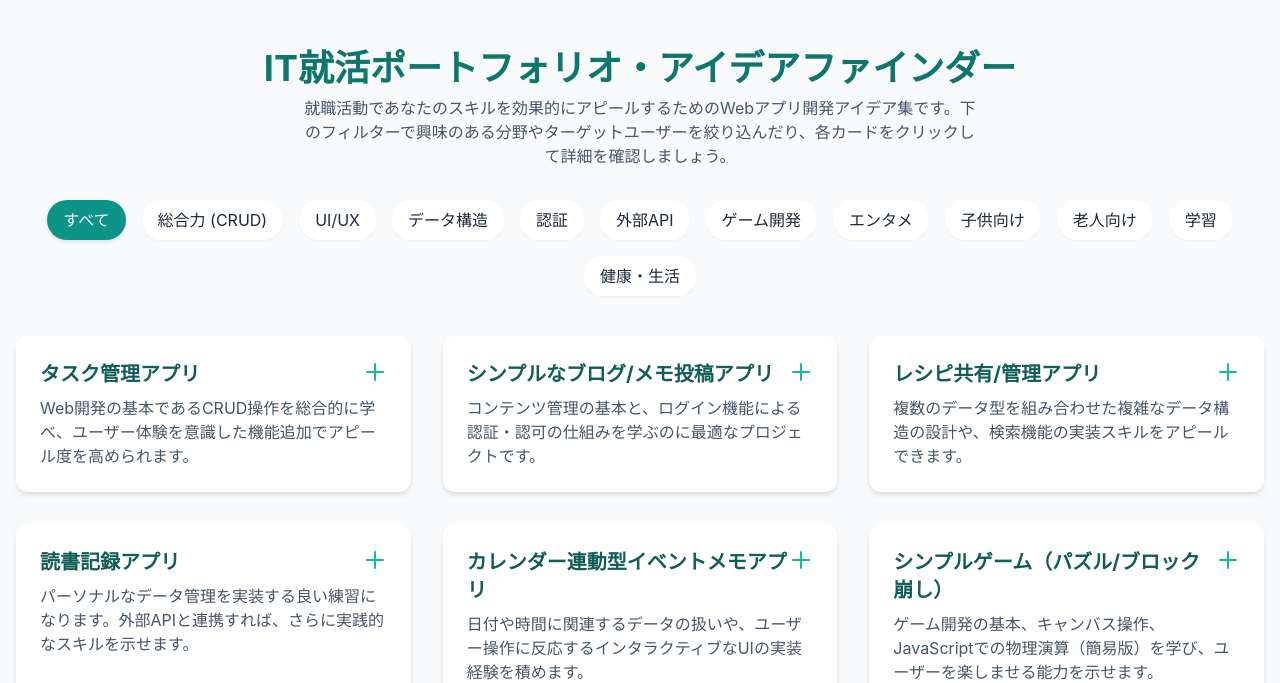
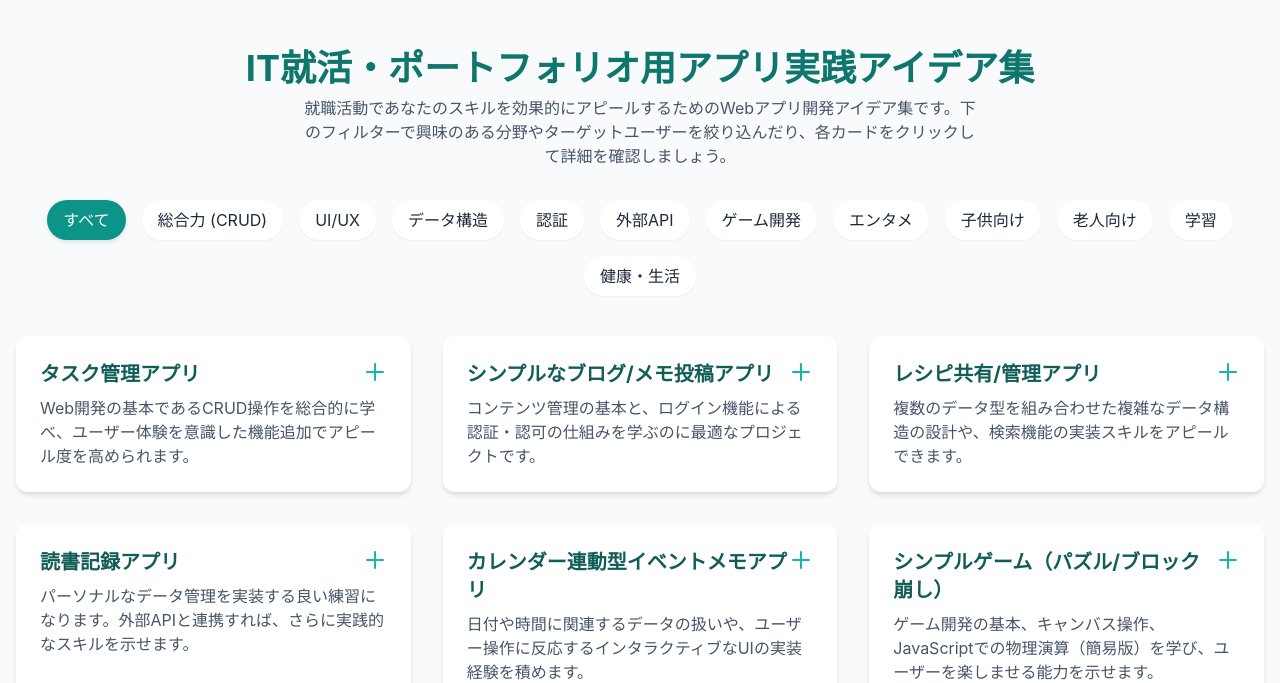
Before and after one commit to masatokg/JobHuntingfor2027_misc, a plain HTML site: page docs/index.html in a window 1280 px wide. Shown: the top 683 px of the page. Drawn offline with nearby package versions, Linux system fonts and the light colour scheme.

Commit message:
Update index.html

```diff
--- a/docs/index.html
+++ b/docs/index.html
@@ -3,7 +3,7 @@
 <head>
     <meta charset="UTF-8">
     <meta name="viewport" content="width=device-width, initial-scale=1.0">
-    <title>IT就活・アプリ実践アイデア集</title>
+    <title>IT就活・ポートフォリオ用アプリ実践アイデア集</title>
     <script src="https://cdn.tailwindcss.com"></script>
     <!-- Chosen Palette: Calm Harmony (Light neutrals with muted teal/blue accents) -->
     <!-- Application Structure Plan: The application is designed as an "Idea Finder" dashboard. It transforms the static list from the report into an interactive experience. The main view presents thirty app ideas as cards in a responsive grid. Users can filter these ideas by various categories including primary skill sets (e.g., UI/UX, Data Structures, Game Development) and target user demographics (For Kids, For Seniors), which highlights relevant cards. Clicking any card expands it accordion-style to reveal detailed information without leaving the page. This structure was chosen to facilitate easy comparison and guide the user's decision-making process by allowing them to quickly narrow down ideas based on their interests and target audience, making the content more engaging and useful than a simple text document. -->
@@ -40,7 +40,7 @@
 
     <div class="container mx-auto px-4 py-8 md:py-12">
         <header class="text-center mb-8">
-            <h1 class="text-3xl md:text-4xl font-bold text-teal-700 mb-2">IT就活ポートフォリオ・アイデアファインダー</h1>
+            <h1 class="text-3xl md:text-4xl font-bold text-teal-700 mb-2">IT就活・ポートフォリオ用アプリ実践アイデア集</h1>
             <p class="text-slate-600 max-w-2xl mx-auto">
                 就職活動であなたのスキルを効果的にアピールするためのWebアプリ開発アイデア集です。下のフィルターで興味のある分野やターゲットユーザーを絞り込んだり、各カードをクリックして詳細を確認しましょう。
             </p>
```
